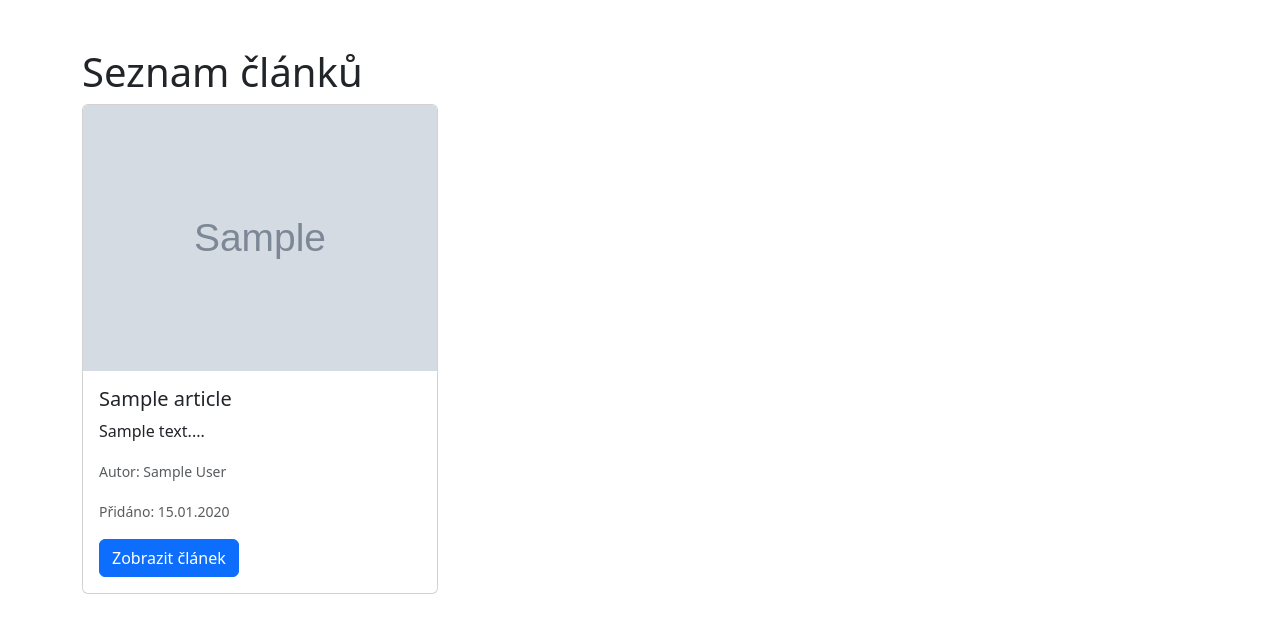
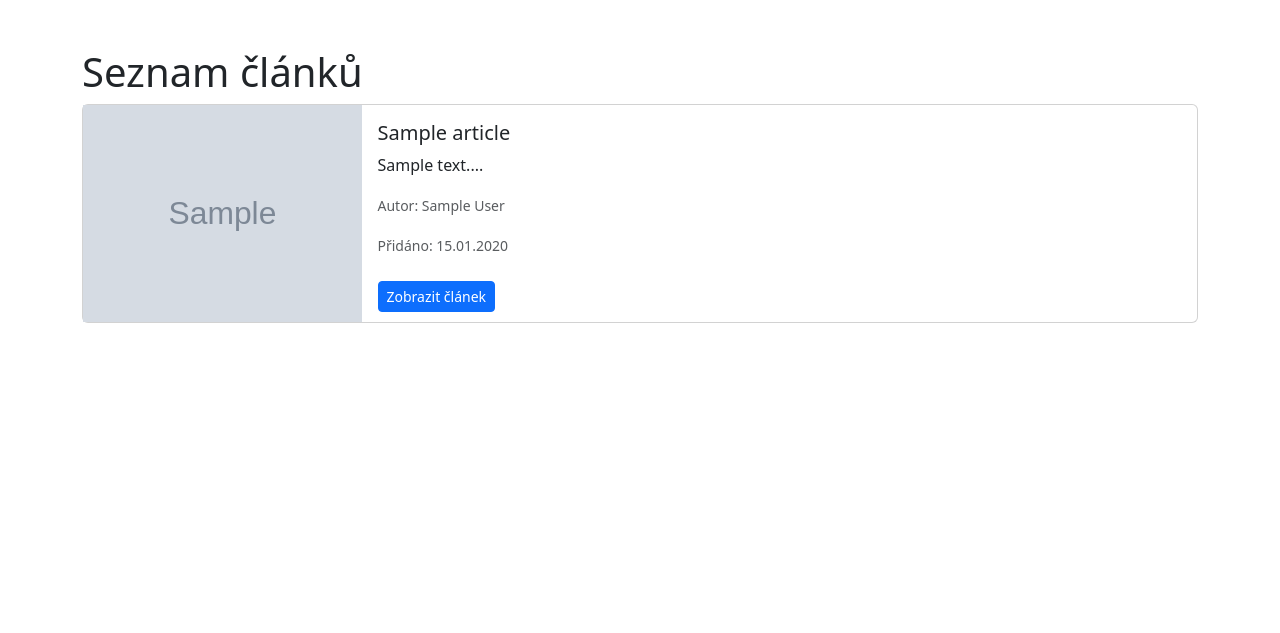
Before and after one commit to Rtizie/RSP_Last_Place_Is_Also_Place, a Symfony app: template Code/app/templates/article/list.html.twig in a window 1280 px wide. Shown: the part 150-783 px from the top of the page. Run offline with Twig, Linux system fonts and the light colour scheme; the template is opened without the code that fills it: most values are stand-ins (such as "Sample title", 1, 10 or a date in 2020); grey boxes marked "Sample" are stand-in pictures; style sheets or scripts are compiled from the project's sources; some libraries are stand-ins or nearby versions.

Commit message:
Optimalizace kodu, uprava designu

```diff
--- a/Code/app/templates/article/list.html.twig
+++ b/Code/app/templates/article/list.html.twig
@@ -11,20 +11,26 @@
 
     <div class="row">
         {% for article in articles %}
-            <div class="col-md-4">
-                <div class="card">
+            <div class="col-md-12 mb-3">
+                <div class="card d-flex flex-row">
                     {% if article.image %}
-                        <img src="{{ asset('uploads/images/' ~ article.image) }}" alt="{{ article.title }}" class="card-img-top">
+                        <div class="col-md-3 d-flex align-items-stretch">
+                            <img src="{{ asset('uploads/images/' ~ article.image) }}" alt="{{ article.title }}" class="card-img-left" style="width: 100%; height: 100%; object-fit: cover;">
+                        </div>
                     {% endif %}
-                    <div class="card-body">
+                    <div class="col-md-9 d-flex flex-column">
+                        <div class="card-body d-flex flex-column justify-content-between">
                             <h5 class="card-title">{{ article.title }}</h5>
                             <p class="card-text">{{ article.content|slice(0, 100) ~ '...' }}</p>
                             <p class="card-text"><small class="text-muted">Autor: {{ article.author }}</small></p>
                             <p class="card-text"><small class="text-muted">Přidáno: {{ article.createdAt|date('d.m.Y') }}</small></p>
-                        <a href="{{ path('article_detail', {'id': article.id}) }}" class="btn btn-primary">Zobrazit článek</a>
+                        </div>
+                        <div class="d-flex justify-content-start align-items-center mt-2 px-3" style="padding-bottom: 10px; padding-right: 10px;">
+                            <a href="{{ path('article_detail', {'id': article.id}) }}" class="btn btn-primary btn-sm" style="margin-right: 10px;">Zobrazit článek</a>
                             {% if is_granted('ROLE_ADMIN') %}
-                            <a href="{{ path('article_delete', {'id': article.id}) }}" class="btn btn-danger" onclick="return confirm('Opravdu chcete tento článek smazat?')">Smazat</a>
+                                <a href="{{ path('article_delete', {'id': article.id}) }}" class="btn btn-danger btn-sm" onclick="return confirm('Opravdu chcete tento článek smazat?')">Smazat</a>
                             {% endif %}
+                        </div>
                     </div>
                 </div>
             </div>
```
Also changed, not shown: Code/app/assets/styles/app.css (+54 -0 lines), Code/app/templates/index/index.html.twig (+0 -53 lines). Lines whose indentation alone changed are shown as unchanged.
